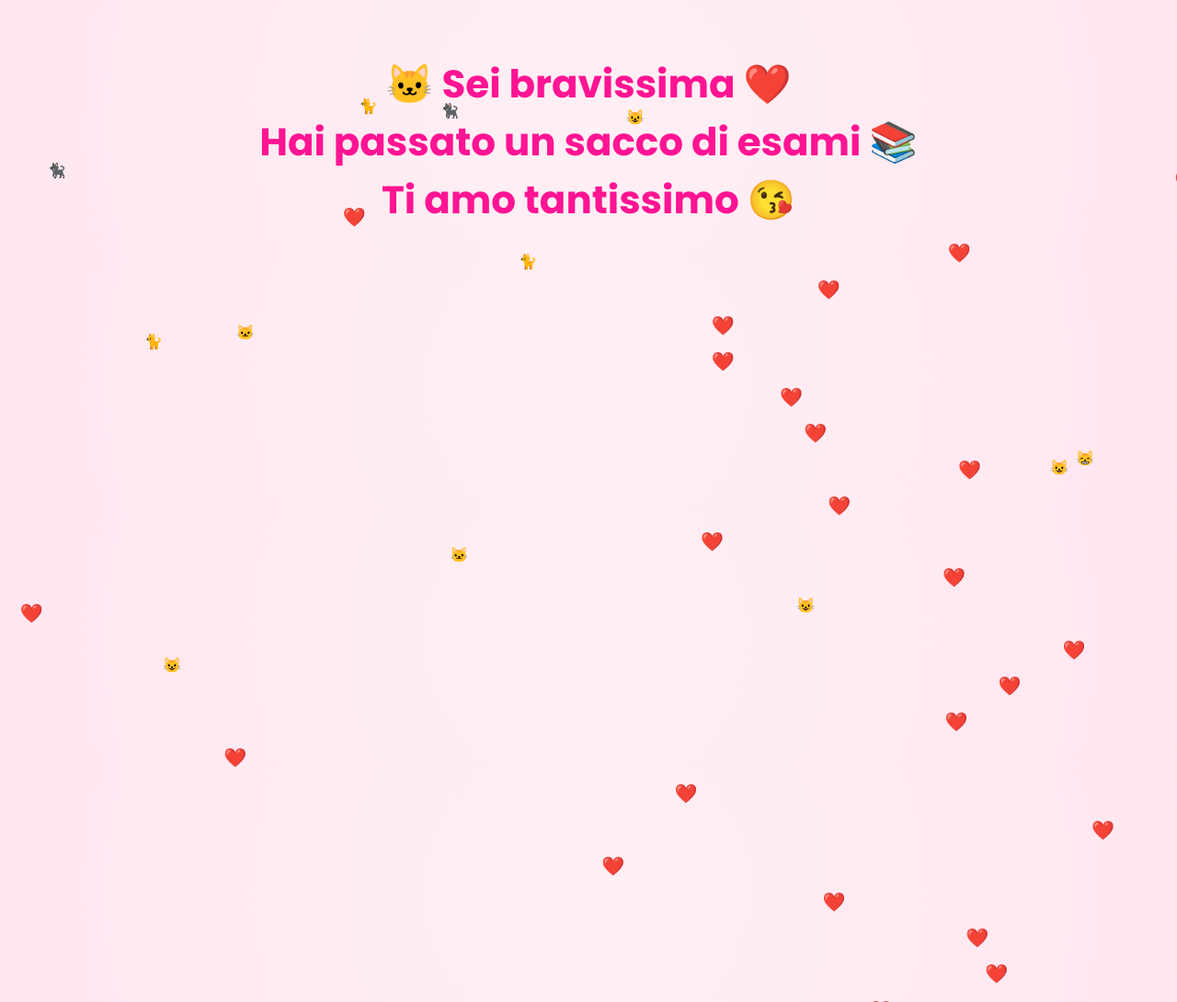
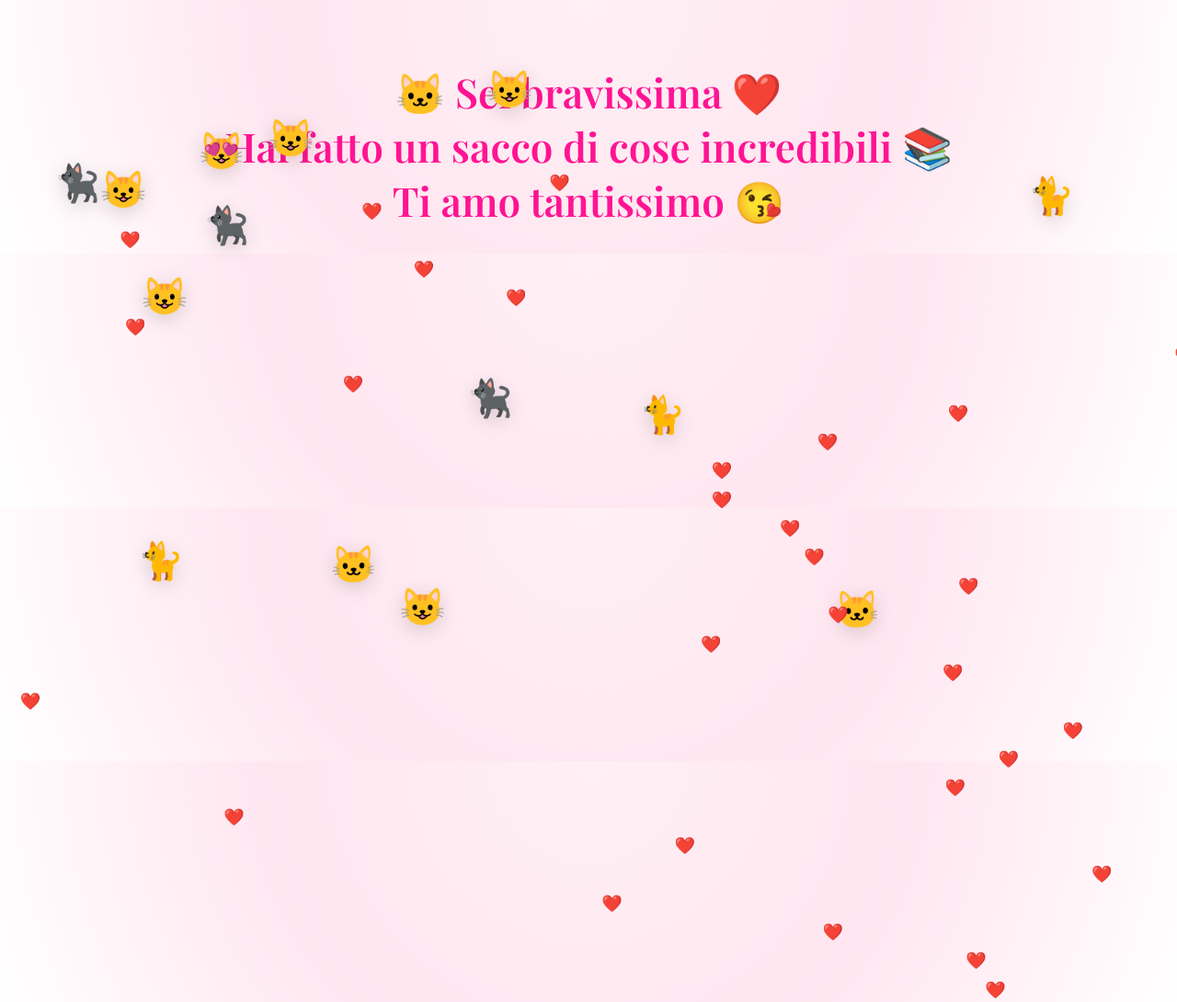
Before and after one commit to RobertoEs12/Per-Adry, a plain HTML site: page amore.html in a window 1280 px wide. Shown: the top 1090 px of the page at 92% size. Drawn offline with nearby package versions, Linux system fonts and the light colour scheme.

Commit message:
Update amore.html

```diff
--- a/amore.html
+++ b/amore.html
@@ -4,34 +4,34 @@
 <meta charset="UTF-8">
 <title>Ti Amo ❤️</title>
 
-<link href="https://fonts.googleapis.com/css2?family=Poppins:wght@300;500;700&display=swap" rel="stylesheet">
+<link href="https://fonts.googleapis.com/css2?family=Playfair+Display:wght@600&family=Inter:wght@300;500&display=swap" rel="stylesheet">
 
 <style>
 body{
     margin:0;
     overflow:hidden;
-    font-family:'Poppins', sans-serif;
-    background: radial-gradient(circle,#fff0f5,#ffe6f0);
+    font-family:'Inter', sans-serif;
+    background: radial-gradient(circle at top,#fff0f5,#ffe6f0,#ffffff);
 }
 
 h1{
     text-align:center;
-    margin-top:60px;
-    font-size:42px;
+    margin-top:70px;
+    font-family:'Playfair Display', serif;
+    font-size:44px;
     color:#ff1493;
 }
 
 .cat{
     position:absolute;
-    width:80px;
-    height:80px;
-    background-size:cover;
+    font-size:40px;
+    filter: drop-shadow(0 5px 10px rgba(0,0,0,0.15));
 }
 
 .heart{
     position:absolute;
-    color:red;
-    font-size:20px;
+    color:#ff4d88;
+    font-size:18px;
     animation:fall 5s linear infinite;
 }
 
@@ -46,47 +46,45 @@ h1{
 
 <h1>
 🐱 Sei bravissima ❤️<br>
-Hai passato un sacco di esami 📚<br>
+Hai fatto un sacco di cose incredibili 📚<br>
 Ti amo tantissimo 😘
 </h1>
 
 <script>
 
-// 🐱 GATTI MIGLIORI (GIF STYLE EMOJI SIMULATA)
-const cats = [
-"🐱","🐈","🐈‍⬛","😺","😸"
-];
+// gatti con movimento morbido (ease-like)
+const cats=["🐱","🐈","🐈‍⬛","😺","😻"];
 
-for(let i=0;i<12;i++){
+for(let i=0;i<14;i++){
 
-    const cat = document.createElement("div");
-    cat.className="cat";
-    cat.innerHTML = cats[Math.floor(Math.random()*cats.length)];
+    const c=document.createElement("div");
+    c.className="cat";
+    c.innerHTML=cats[Math.floor(Math.random()*cats.length)];
 
-    let x = Math.random()*90;
-    let y = Math.random()*90;
+    let x=Math.random()*90;
+    let y=Math.random()*90;
 
-    let vx = (Math.random()*2)+0.5;
-    let vy = (Math.random()*2)+0.5;
+    let vx=(Math.random()*1.2)+0.4;
+    let vy=(Math.random()*1.2)+0.4;
 
-    cat.style.left = x+"vw";
-    cat.style.top = y+"vh";
+    c.style.left=x+"vw";
+    c.style.top=y+"vh";
 
-    document.body.appendChild(cat);
+    document.body.appendChild(c);
 
     setInterval(()=>{
-        x += vx;
-        y += vy;
+        x+=vx;
+        y+=vy;
 
-        if(x < 0 || x > 95) vx *= -1;
-        if(y < 0 || y > 90) vy *= -1;
+        if(x<0 || x>95) vx*=-1;
+        if(y<0 || y>90) vy*=-1;
 
-        cat.style.left = x+"vw";
-        cat.style.top = y+"vh";
-    },25);
+        c.style.left=x+"vw";
+        c.style.top=y+"vh";
+    },20);
 }
 
-// ❤️ CUORI
+// cuori
 setInterval(()=>{
     const h=document.createElement("div");
     h.className="heart";
@@ -94,7 +92,7 @@ setInterval(()=>{
     h.style.left=Math.random()*100+"vw";
     document.body.appendChild(h);
     setTimeout(()=>h.remove(),5000);
-},200);
+},160);
 
 </script>
 
```
